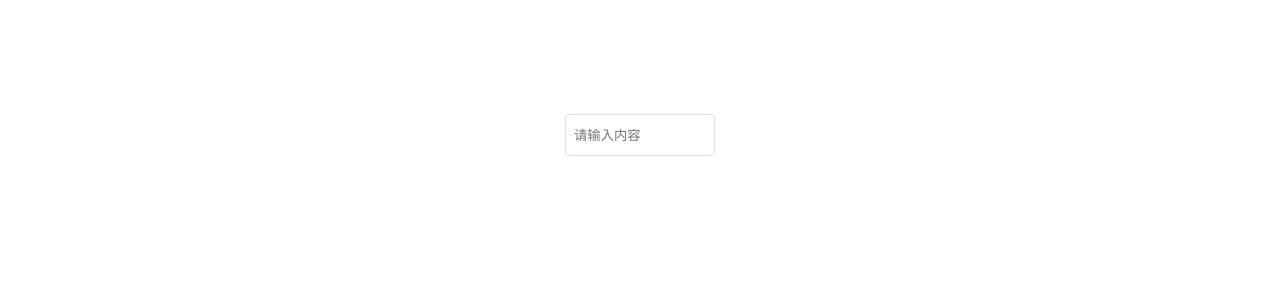
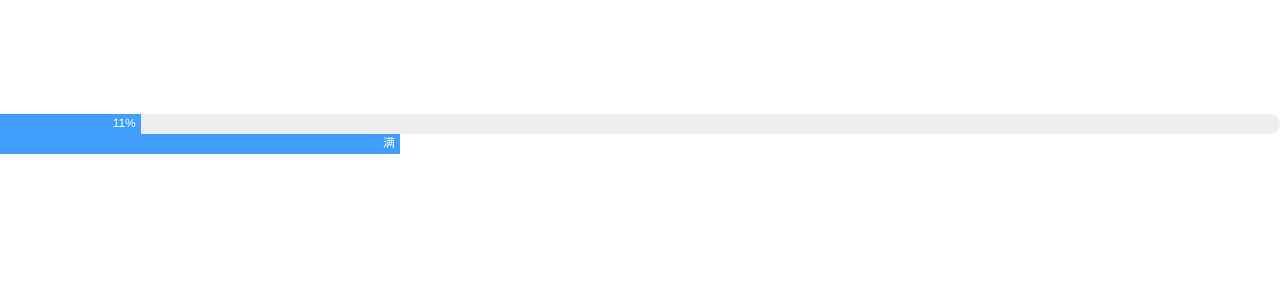
Before and after one commit to simpleAndElegant/xh-ui, a Vue app: page / in a window 1280 px wide. Shown: the top 300 px of the page. Built offline with nearby package versions, Linux system fonts and the light colour scheme.

Commit message:
feat: 实现line类型的progress

```diff
--- a/example/App.vue
+++ b/example/App.vue
@@ -62,10 +62,23 @@
         <div class="grid-content bg-purple-light"></div>
       </xh-col>
     </xh-row> -->
-    <xh-input
+    <!-- <xh-input
       v-model="value"
       clearable
     />
+     -->
+     <xh-progress
+        :percentage='11'
+      >
+
+     </xh-progress>
+     <div class='wrapper'>
+        <xh-progress
+          :percentage="100"
+          :format="format"
+        ></xh-progress>
+     </div>
+
 
   </div>
 </template>
@@ -88,6 +101,10 @@ export default {
     // input(e) {
     //   console.log(e, 111);
     // },
+    format(percentage) {
+      return percentage === 100 ? '满' : `${percentage}%`;
+    },
+
   },
 };
 </script>
@@ -123,4 +140,7 @@ export default {
   border-radius: 4px;
   min-height: 36px;
 }
+.wrapper {
+  width:400px;
+}
 </style>
--- /dev/null
+++ b/packages/progress/index.js
@@ -0,0 +1,9 @@
+import xhProgress from './src/progress.vue';
+
+/* istanbul ignore next */
+// eslint-disable-next-line func-names
+xhProgress.install = function (Vue) {
+  Vue.component(xhProgress.name, xhProgress);
+};
+
+export default xhProgress;
--- /dev/null
+++ b/packages/progress/src/progress.vue
@@ -0,0 +1,139 @@
+<template>
+  <div class='xh_progress'>
+    <div class="xh_progress__bar" v-if="type === 'line'">
+      <div class="xh_progress__bar-outer" :style="{height: strokeWidth + 'px'}">
+        <div class="xh_progress__bar-inner" :style="barStyle">
+            <div class="xh_progress__bar-innerText" v-if="showText && textInside">{{content}}</div>
+        </div>
+      </div>
+    </div>
+    <div
+      class="el_progress__text"
+      v-if="showText && !textInside"
+      :style="{fontSize: progressTextSize + 'px'}"
+    >
+      <template>{{content}}</template>
+    </div>
+  </div>
+</template>
+
+<script>
+export default {
+  name: 'xh-progress',
+  props: {
+    type: {
+      type: String,
+      default: 'line',
+      validator: (val) => ['line', 'circle', 'dashboard'].indexOf(val) > -1,
+    },
+    strokeWidth: {
+      type: Number,
+      default: 20,
+    },
+    percentage: {
+      type: Number,
+      default: 0,
+      required: true,
+      validator: (val) => val >= 0 && val <= 100,
+    },
+    color: {
+      type: String,
+      default: '#409eff',
+    },
+    showText: {
+      type: Boolean,
+      default: true,
+    },
+    textInside: {
+      type: Boolean,
+      default: true,
+    },
+    width: {
+      type: Number,
+      default: 126,
+    },
+    format: Function,
+  },
+  computed: {
+    barStyle() {
+      const style = {};
+      style.width = `${this.percentage}%`;
+      style.background = this.getCurrentColor(this.percentage);
+      return style;
+    },
+    content() {
+      if (typeof this.format === 'function') {
+        return this.format(this.percentage) || '';
+      }
+      return `${this.percentage}%`;
+    },
+    progressTextSize() {
+      return this.type === 'line'
+        ? 12 + this.strokeWidth * 0.4
+        : this.width * 0.111111 + 2;
+    },
+  },
+  methods: {
+    getCurrentColor(percentage) {
+      if (typeof this.color === 'function') {
+        return this.color(percentage);
+      } if (typeof this.color === 'string') {
+        return this.color;
+      }
+      return this.n(percentage);
+    },
+    getLevelColor(percentage) {
+      const colorArray = this.getColorArray().sort((a, b) => a.percentage - b.percentage);
+
+      // eslint-disable-next-line no-plusplus
+      for (let i = 0; i < colorArray.length; i++) {
+        if (colorArray[i].percentage > percentage) {
+          return colorArray[i].color;
+        }
+      }
+      return colorArray[colorArray.length - 1].color;
+    },
+    getColorArray() {
+      const { color } = this;
+      const span = 100 / color.length;
+      return color.map((seriesColor, index) => {
+        if (typeof seriesColor === 'string') {
+          return {
+            color: seriesColor,
+            progress: (index + 1) * span,
+          };
+        }
+        return seriesColor;
+      });
+    },
+  },
+};
+</script>
+
+<style lang="scss">
+.xh_progress{
+  position: relative;
+  line-height: 1;
+  &__bar-outer{
+    border-radius:100px;
+    background: #eee;
+    vertical-align: middle;
+  }
+  &__bar-inner{
+    transition:  width .6s ease;
+    position: absolute;
+    top:0;
+    left:0;
+    height:100%;
+    text-align: right;
+  }
+  &__bar-innerText {
+    display: inline-block;
+    vertical-align: middle;
+    color: #fff;
+    font-size: 12px;
+    margin: 0 5px;
+  }
+}
+
+</style>
--- a/src/index.js
+++ b/src/index.js
@@ -3,9 +3,10 @@ import Icon from '../packages/icon/index';
 import Row from '../packages/row/index';
 import Col from '../packages/col/index';
 import Input from '../packages/input/index';
+import Progress from '../packages/progress/index';
 
 
-const components = [Button, Icon, Row, Col, Input];
+const components = [Button, Icon, Row, Col, Input, Progress];
 // eslint-disable-next-line func-names
 const install = function (Vue) {
   components.forEach((component) => {
```
